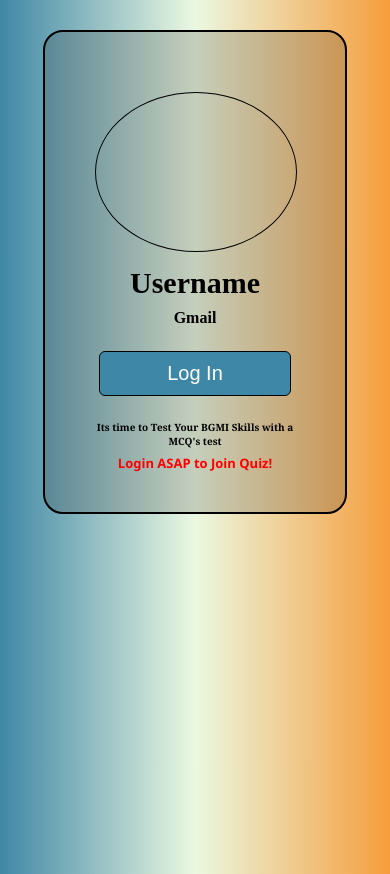
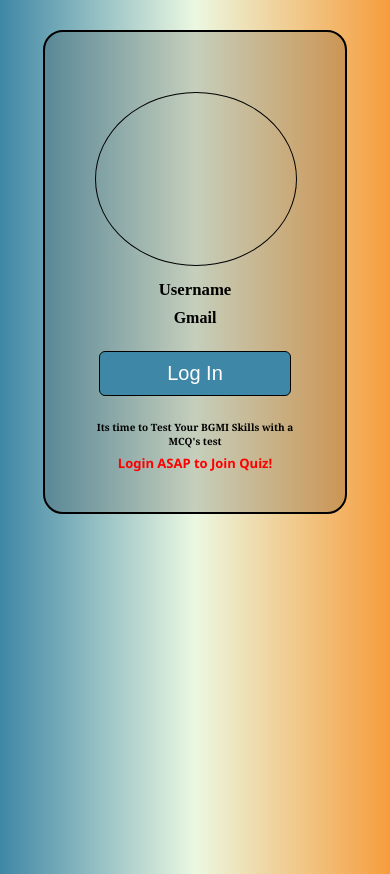
Before and after one commit to Rajatkhubchandani160/Quiz-react-app, a React (Vite) app: page / in a window 390 px wide. Built offline with nearby package versions, Linux system fonts and the light colour scheme.

Commit message:
Update index.css

```diff
--- a/src/index.css
+++ b/src/index.css
@@ -48,7 +48,6 @@
   border-radius: 50%;
 }
 #base-container h3{
-
   text-align: center;
   margin-top: 5px;
   font-size: 30px;
@@ -98,5 +97,10 @@
       height: 400px;
       margin-top: 30px;
   }
-
+  #base-container h3{
+    font-size: 4.3vw;
+  }
+  #base-conatainer h4{
+    font-size: 3vw;
+  }
 }
```
